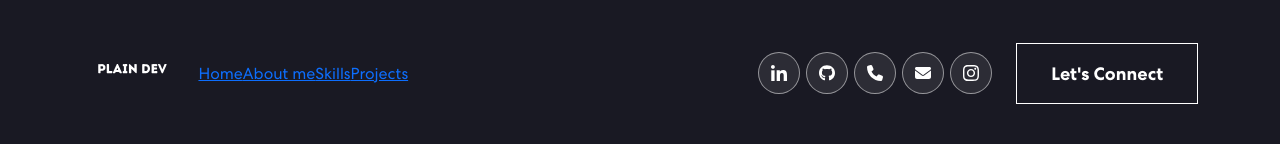
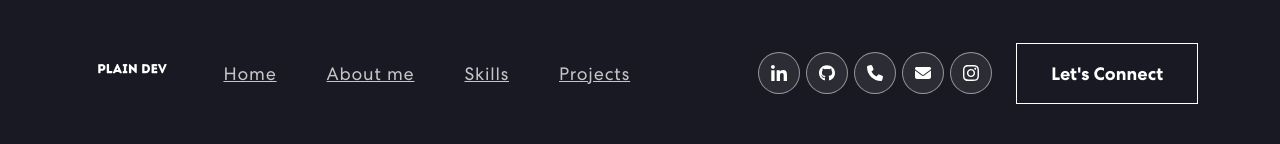
Before and after one commit to Plaindemon/personal-portfolio, a React (Create React App) app: page / in a window 1280 px wide. Shown: the top 144 px of the page. Built offline with nearby package versions, Linux system fonts and the light colour scheme.

Commit message:
changed links for navbar to router dom

```diff
--- a/src/App.css
+++ b/src/App.css
@@ -97,7 +97,7 @@ nav.navbar.scrolled {
 nav.navbar a.navbar-brand {
     width: 9%;
 }
-nav.navbar .navbar-nav .nav-link.navbar-link {
+nav.navbar .navbar-nav .navbar-link {
   font-weight: 400;
   color: #fff !important;
   letter-spacing: 0.8px;
--- a/src/components/NavBar.js
+++ b/src/components/NavBar.js
@@ -40,7 +40,7 @@ function NavBarComponent() {
             <span className="navbar-toggler-icon"></span>
         </Navbar.Toggle>
         <Navbar.Collapse id="basic-navbar-nav">
-          <Nav className="me-auto">
+          <Nav className="me-auto navbar">
 
             <Link to="/home" className={activeLink === 'home' ? 'active navbar-link' : 'navbar-link'} onClick={() => onUpdateActiveLink('home')}>Home</Link>
             <Link to="/about" className={activeLink === 'about' ? 'active navbar-link' : 'navbar-link'} onClick={() => onUpdateActiveLink('about')}>About me</Link>
```
